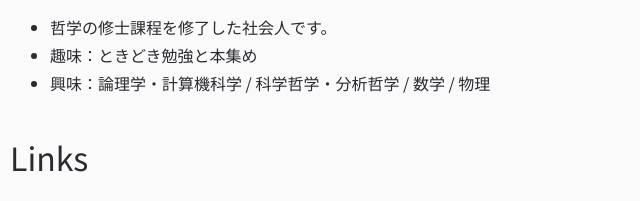
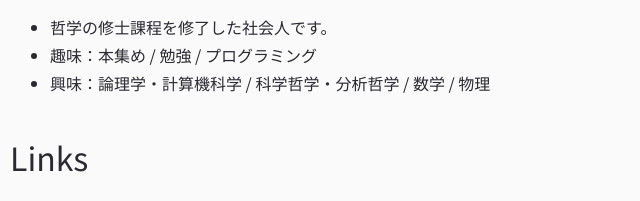
Before and after one commit to toyskip725/toyskip725.github.io, a website: page index.html in a window 1280 px wide. Shown: the part 224-425 px from the top of the page, 0-640 px from the left. Drawn offline with Linux system fonts and the light colour scheme.

Commit message:
[feature] update profile

```diff
--- a/index.html
+++ b/index.html
@@ -20,7 +20,7 @@
       <p>澄 (<a href="https://x.com/toyskip725" target="_blank" rel="noopener noreferrer">@toyskip725</a>)</p>
       <ul>
         <li>哲学の修士課程を修了した社会人です。</li>
-        <li>趣味：ときどき勉強と本集め</li>
+        <li>趣味：本集め / 勉強 / プログラミング</li>
         <li>興味：論理学・計算機科学 / 科学哲学・分析哲学 / 数学 / 物理</li>
       </ul>
       <h1>Links</h1>
```
